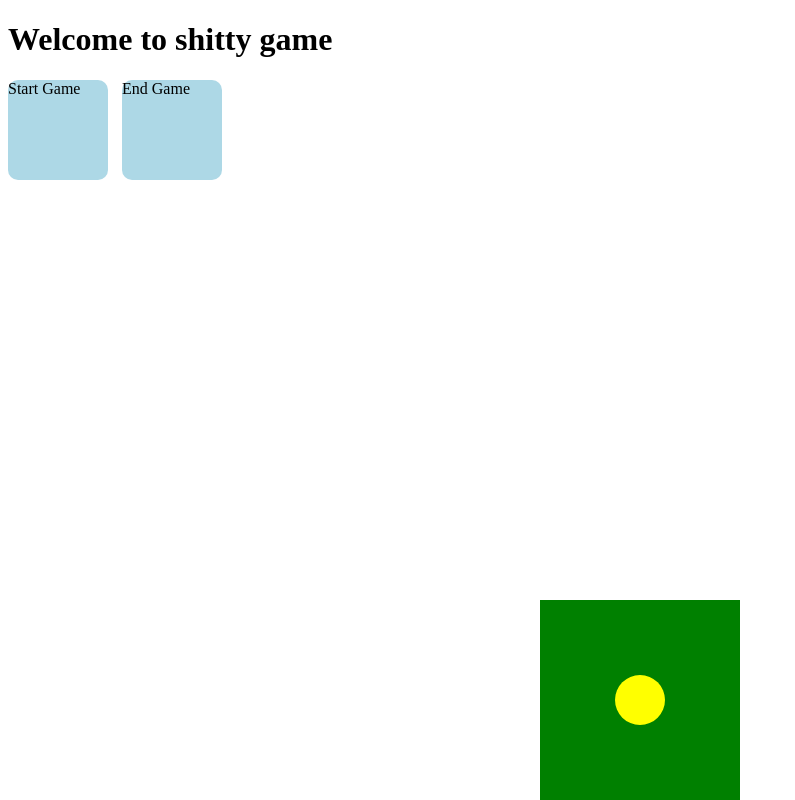
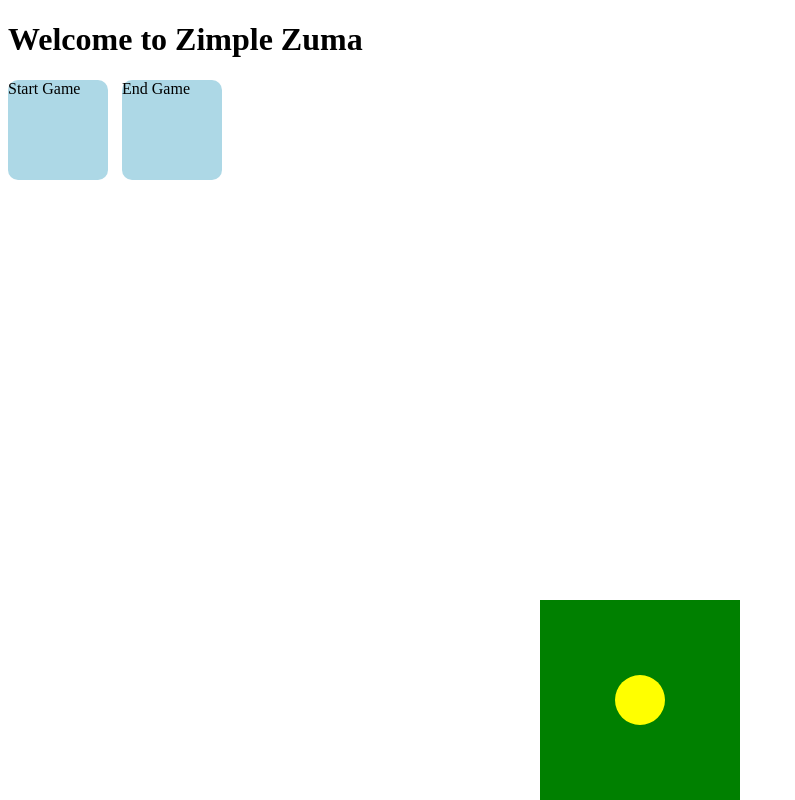
Before and after one commit to steffengroenandersen/zimplezuma, a plain HTML site: page index.html in a window 1280 px wide. Shown: the whole page, without its empty margins (0-795 px from the left). Drawn offline with Linux system fonts and the light colour scheme.

Commit message:
Update name

```diff
--- a/index.html
+++ b/index.html
@@ -4,10 +4,10 @@
     <meta charset="UTF-8" />
     <meta name="viewport" content="width=device-width, initial-scale=1.0" />
     <link rel="stylesheet" type="text/css" href="styles.css" />
-    <title>ZimaZupla</title>
+    <title>Zimple Zuma</title>
   </head>
   <body>
-    <h1>Welcome to shitty game</h1>
+    <h1>Welcome to Zimple Zuma</h1>
 
     <div class="dashboard">
       <div id="start">Start Game</div>
```
